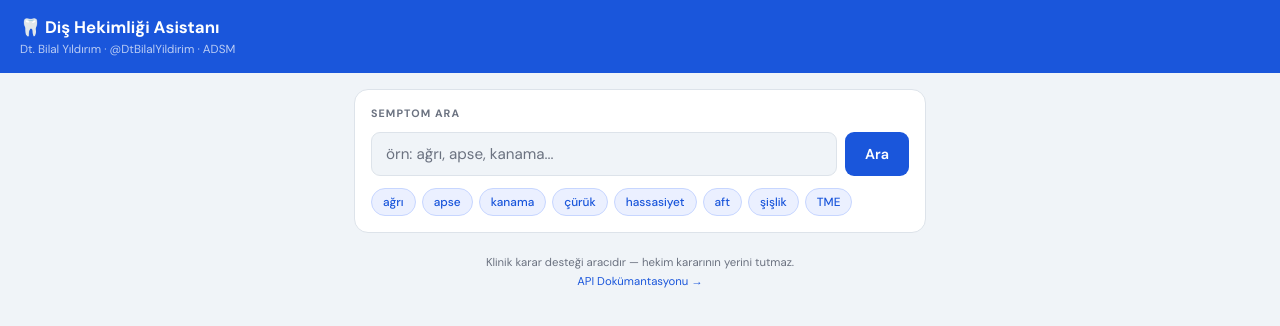
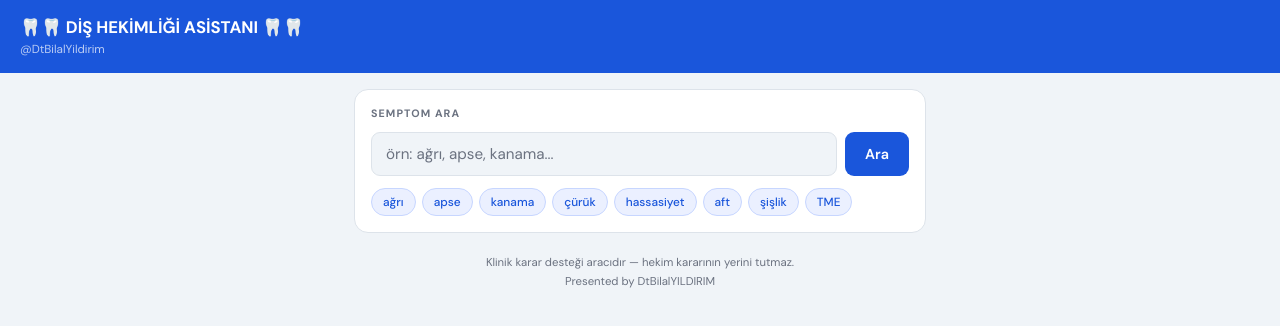
Before and after one commit to bobocubilal67/dtby-recebot, a website: page public/index.html in a window 1280 px wide. Drawn offline with Linux system fonts and the light colour scheme.

Commit message:
Update index.html

```diff
--- a/public/index.html
+++ b/public/index.html
@@ -3,7 +3,7 @@
 <head>
   <meta charset="UTF-8" />
   <meta name="viewport" content="width=device-width, initial-scale=1.0" />
-  <title>Diş Hekimliği Asistanı — Dt. Bilal Yıldırım</title>
+  <title>DİŞ HEKİMLİĞİ ASİSTANI — Dt. Bilal Yıldırım</title>
   <link href="https://fonts.googleapis.com/css2?family=DM+Sans:wght@400;500;600;700&family=DM+Mono:wght@400;500&display=swap" rel="stylesheet" />
   <style>
     *, *::before, *::after { box-sizing: border-box; margin: 0; padding: 0; }
@@ -145,8 +145,8 @@
 <body>
 
 <header>
-  <h1>🦷 Diş Hekimliği Asistanı</h1>
-  <p>Dt. Bilal Yıldırım · @DtBilalYildirim · ADSM</p>
+  <h1>🦷🦷 DİŞ HEKİMLİĞİ ASİSTANI 🦷🦷 </h1>
+  <p> @DtBilalYildirim </p>
 </header>
 
 <main>
@@ -173,7 +173,7 @@
 
   <footer>
     Klinik karar desteği aracıdır — hekim kararının yerini tutmaz.<br/>
-    <a href="/api" target="_blank">API Dokümantasyonu →</a>
+    <p>Presented by DtBilalYILDIRIM</p>
   </footer>
 </main>
 
@@ -338,7 +338,7 @@
       if (ilac.not) m += `   Not: ${ilac.not}\n`;
     });
     if (_recete.klinik_not) m += `\nKLİNİK NOT: ${_recete.klinik_not}\n`;
-    m += `\nDt. Bilal Yıldırım — ADSM`;
+    m += `\nDt. Bilal Yıldırım `;
     navigator.clipboard.writeText(m).then(() => alert('Reçete kopyalandı!'));
   }
 </script>
```
